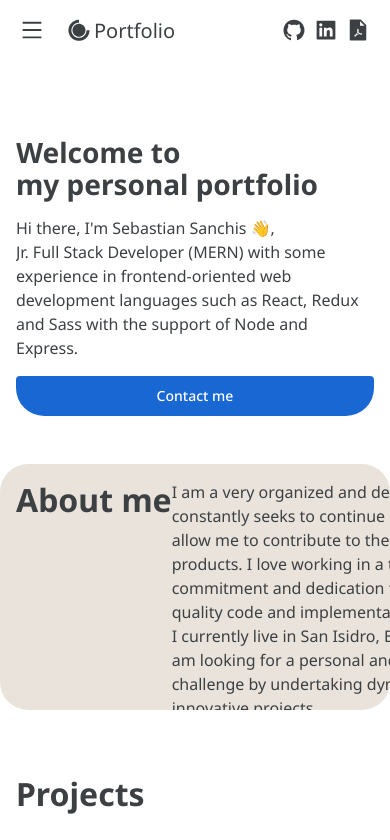
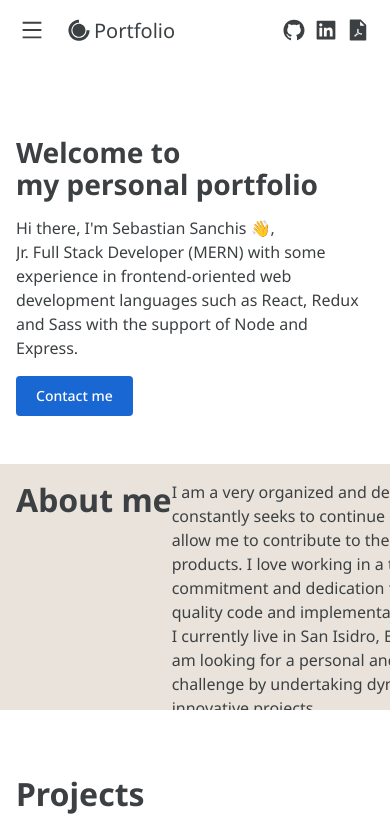
Before and after one commit to seba-sanchis/portfolio-v1, a Next.js app: page / in a window 390 px wide. Shown: the top 840 px of the page. Built offline with nearby package versions, Linux system fonts and the light colour scheme; grey boxes are pictures that could not be loaded.

Commit message:
styling the 'welcome' component for mobile

```diff
--- a/src/components/Contact/Contact.js
+++ b/src/components/Contact/Contact.js
@@ -4,6 +4,7 @@ import emailjs from '@emailjs/browser';
 
 import { Section, SectionTitle, Button } from '../../styles/GlobalComponents';
 import { Form, InputContainer, Input, Placeholder, TextArea, SuccessMessage, ErrorContainer, Error } from './ContactStyles';
+import { BsCheckAll } from "react-icons/bs";
 
 const Contact = () => {
   const [formData, setFormData] = useState({ name: "", email: "", message: "" });
@@ -71,7 +72,7 @@ const Contact = () => {
         {/* Input Name */}
         <InputContainer error={errorName}>
           <Input type="text" name="name" value={name} onChange={handleChangeInput} onFocus={() => {setFocusName(true), setBlurName(true)}} onBlur={name.length === 0 ? () => {setFocusName(false), setBlurName(false)} : () => setBlurName(false)} />
-          <Placeholder focus={focusName} blur={blurName} error={errorName}>Name</Placeholder>
+          <Placeholder focus={focusName || email.length !== 0} blur={blurName} error={errorName}>Name</Placeholder>
         </InputContainer>
         <ErrorContainer>
           {errorName &&
@@ -83,7 +84,7 @@ const Contact = () => {
         {/* Input Email */}
         <InputContainer error={errorEmail}>
           <Input type="email" name="email" value={email} onChange={handleChangeInput} onFocus={() => {setFocusEmail(true), setBlurEmail(true)}} onBlur={email.length === 0 ? () => {setFocusEmail(false), setBlurEmail(false)} : () => setBlurEmail(false)} />
-          <Placeholder focus={focusEmail} blur={blurEmail} error={errorEmail}>Email</Placeholder>
+          <Placeholder focus={focusEmail || email.length !== 0} blur={blurEmail} error={errorEmail}>Email</Placeholder>
         </InputContainer>
         <ErrorContainer>
           {errorEmail &&
@@ -109,7 +110,7 @@ const Contact = () => {
       </Form>
       :
       <div>
-        <SuccessMessage>Thank you for getting in touch!</SuccessMessage>
+        <SuccessMessage><BsCheckAll size={"3rem"}/>Message sent!</SuccessMessage>
       </div>
       }
     </Section>
--- a/src/components/Contact/ContactStyles.js
+++ b/src/components/Contact/ContactStyles.js
@@ -62,7 +62,10 @@ export const TextArea = styled.textarea`
 `
 
 export const SuccessMessage = styled.h3`
-
+    font-size: 20px;
+    line-height: 26px;
+    color: #188038;
+    display: flex;
 `
 
 export const ErrorContainer = styled.div`
--- a/src/components/Footer/Footer.js
+++ b/src/components/Footer/Footer.js
@@ -9,7 +9,7 @@ const Footer = () => {
     <FooterWrapper>
       <SocialIconsContainer>
         <CompanyContainer>
-          <Slogan>Thanks for your time</Slogan>
+          <Slogan>Thanks for your time.</Slogan>
         </CompanyContainer>
         <SocialContainer>
           <SocialIcons href="https://github.com/seba-sanchis" target="_blank" small>
--- a/src/components/Welcome/WelcomeStyles.js
+++ b/src/components/Welcome/WelcomeStyles.js
@@ -3,16 +3,10 @@ import styled from 'styled-components';
 export const LeftSection = styled.div`
   width: 100%;
   @media ${(props) => props.theme.breakpoints.mobile} {
-    width: 80%;
-    display: flex;
-    flex-direction: column;
-    margin: 0 auto;
+
   }
 
   @media ${(props) => props.theme.breakpoints.tablet} {
-    width: 100%;
-    display: flex;
-    flex-direction: column;
-    margin: 0 auto;
+
   }
 `;
--- a/src/styles/GlobalComponents/index.js
+++ b/src/styles/GlobalComponents/index.js
@@ -12,7 +12,6 @@ export const Section = styled.section`
   height: ${(props) => props.box ? "230px" : "auto" };
   flex-wrap: ${(props) => props.box ? "wrap" : "nowrap" };
   background-color: ${(props) => props.box ? "#E9E3DB" : "transparent" };
-  border-radius: 28px;
 
   @media ${(props) => props.theme.breakpoints.tablet} {
     padding: 24px 48px 0;
```
